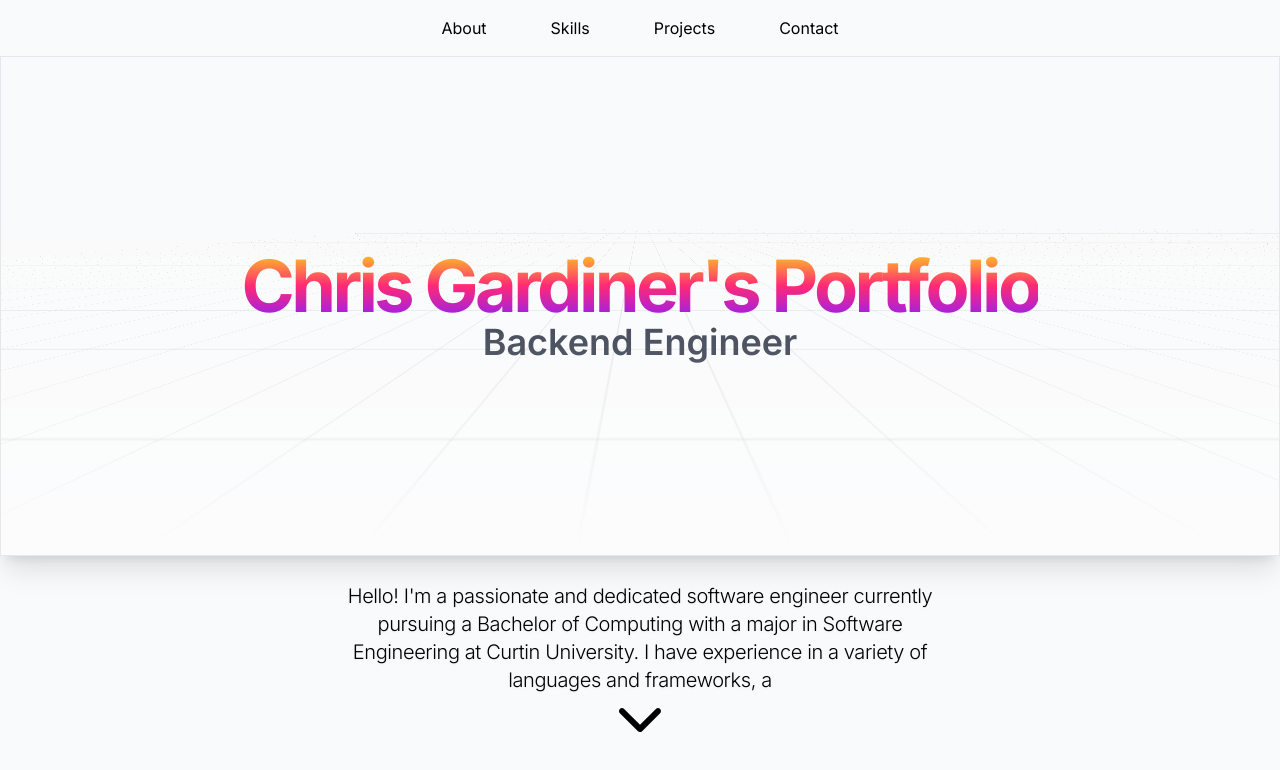
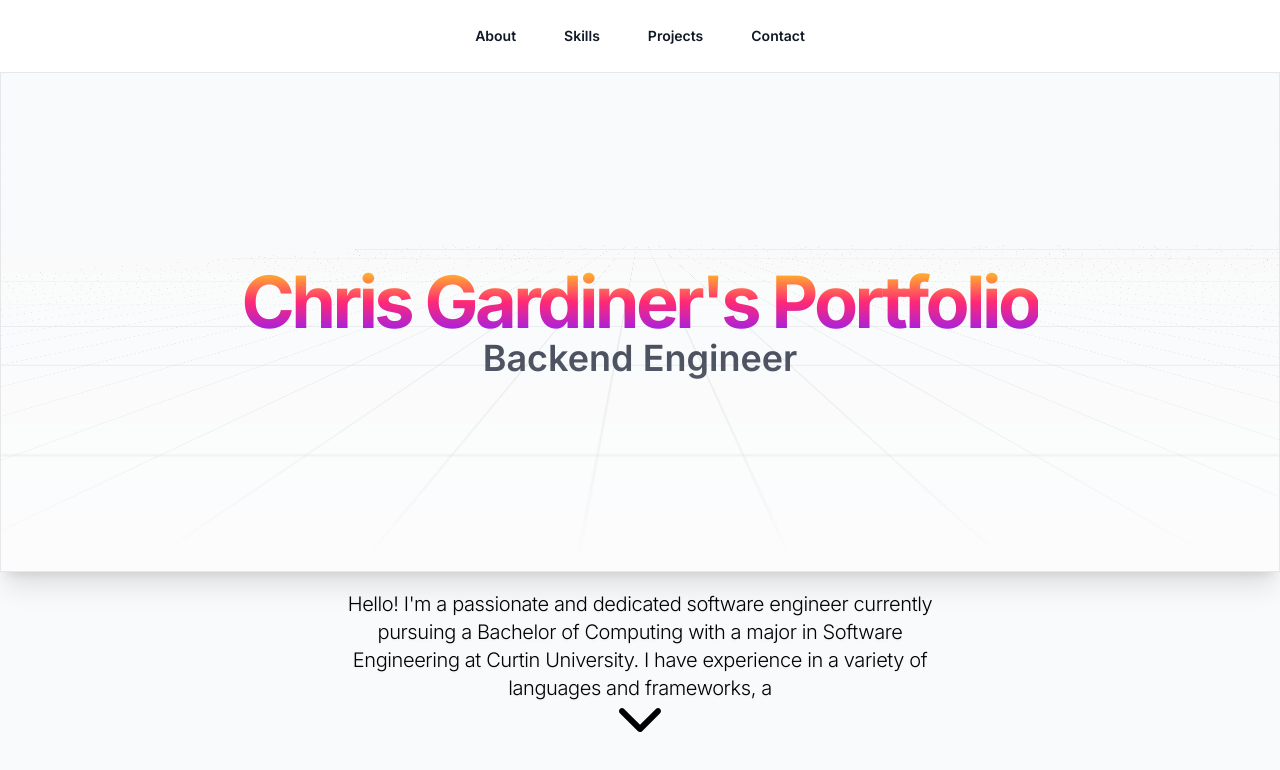
Before and after one commit to chrisg06/porfolio-website, a Next.js app: page /home in a window 1280 px wide. Shown: the top 770 px of the page. Built offline with nearby package versions, Linux system fonts and the light colour scheme.

Commit message:
update nav to add burger menu

```diff
--- a/src/components/Header.tsx
+++ b/src/components/Header.tsx
@@ -1,25 +1,86 @@
-import Link from 'next/link';
+"use client";
+
+import { useState } from "react";
+import { Dialog, DialogPanel } from "@headlessui/react";
+import { Bars3Icon, XMarkIcon } from "@heroicons/react/24/outline";
+import Link from "next/link";
 
 const navigation = [
-    {page: 'About', id: '#about'},
-    {page: 'Skills', id: '#skills'},
-    {page: 'Projects', id: '#projects'},
-    {page: 'Contact', id: '#contact'},
+  { name: "About", id: "#about" },
+  { name: "Skills", id: "#skills" },
+  { name: "Projects", id: "#projects" },
+  { name: "Contact", id: "#contact" },
 ];
 
+export default function Header() {
+  const [mobileMenuOpen, setMobileMenuOpen] = useState(false);
 
-export default function Header() {
-    return (
-        <header>
-            <nav>
-                <ul className="flex items-center justify-center">
-                    {navigation.map((navItem) => (
-                        <li key={navItem.id} className="py-4 px-8 hover:scale-125 duration-100">
-                            <Link href={navItem.id} scroll={true} className="hover:text-sky-600">{navItem.page}</Link>
-                        </li>
-                    ))}
-                </ul>
-            </nav>
-        </header>
-    )
+  return (
+    <header className="bg-white">
+      <nav
+        aria-label="Global"
+        className="mx-auto flex max-w-7xl items-center justify-between p-6 lg:px-8">
+        {/* Large screen menu centered with spacing */}
+        <div className="hidden lg:flex lg:flex-1 lg:justify-center lg:gap-x-12">
+          {navigation.map((item) => (
+            <Link
+              key={item.name}
+              href={item.id}
+              scroll={true}
+              className="text-sm font-semibold leading-6 text-gray-900 hover:scale-125 duration-100 hover:text-sky-300">
+              {item.name}
+            </Link>
+          ))}
+        </div>
+
+        {/* Burger menu button on the right */}
+        <div className="flex lg:hidden ml-auto">
+          <button
+            type="button"
+            onClick={() => setMobileMenuOpen(true)}
+            className="-m-2.5 inline-flex items-center justify-between rounded-md p-2.5 text-gray-700">
+            <span className="sr-only">Open main menu</span>
+            <Bars3Icon aria-hidden="true" className="h-6 w-6" />
+          </button>
+        </div>
+      </nav>
+
+      {/* Mobile menu dialog with animation */}
+      <Dialog
+        open={mobileMenuOpen}
+        onClose={setMobileMenuOpen}
+        className="lg:hidden">
+        <div className="fixed inset-0 z-10" />
+        <DialogPanel
+          className={`fixed inset-y-0 right-0 z-10 w-full max-w-sm transform bg-white px-6 py-6 transition-transform duration-300 ease-in-out sm:ring-1 sm:ring-gray-900/10 ${
+            mobileMenuOpen ? "translate-x-0" : "translate-x-full"
+          }`}>
+          <div className="flex items-center justify-between">
+            <button
+              type="button"
+              onClick={() => setMobileMenuOpen(false)}
+              className="-m-2.5 rounded-md p-2.5 text-gray-700">
+              <span className="sr-only">Close menu</span>
+              <XMarkIcon aria-hidden="true" className="h-6 w-6" />
+            </button>
+          </div>
+          <div className="mt-6 flow-root">
+            <div className="-my-6 divide-y divide-gray-500/10">
+              <div className="space-y-2 py-6">
+                {navigation.map((item) => (
+                  <Link
+                    key={item.name}
+                    href={item.id}
+                    scroll={true}
+                    className="-mx-3 block rounded-lg px-3 py-2 text-base font-semibold leading-7 text-gray-900 hover:bg-gray-50">
+                    {item.name}
+                  </Link>
+                ))}
+              </div>
+            </div>
+          </div>
+        </DialogPanel>
+      </Dialog>
+    </header>
+  );
 }
```
